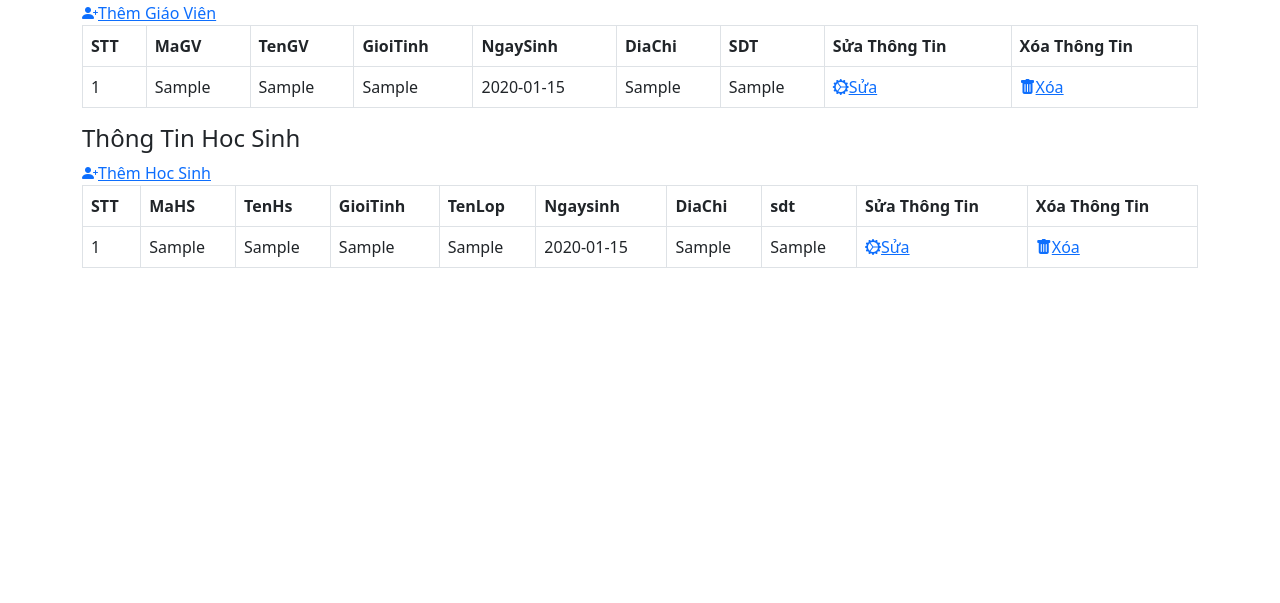
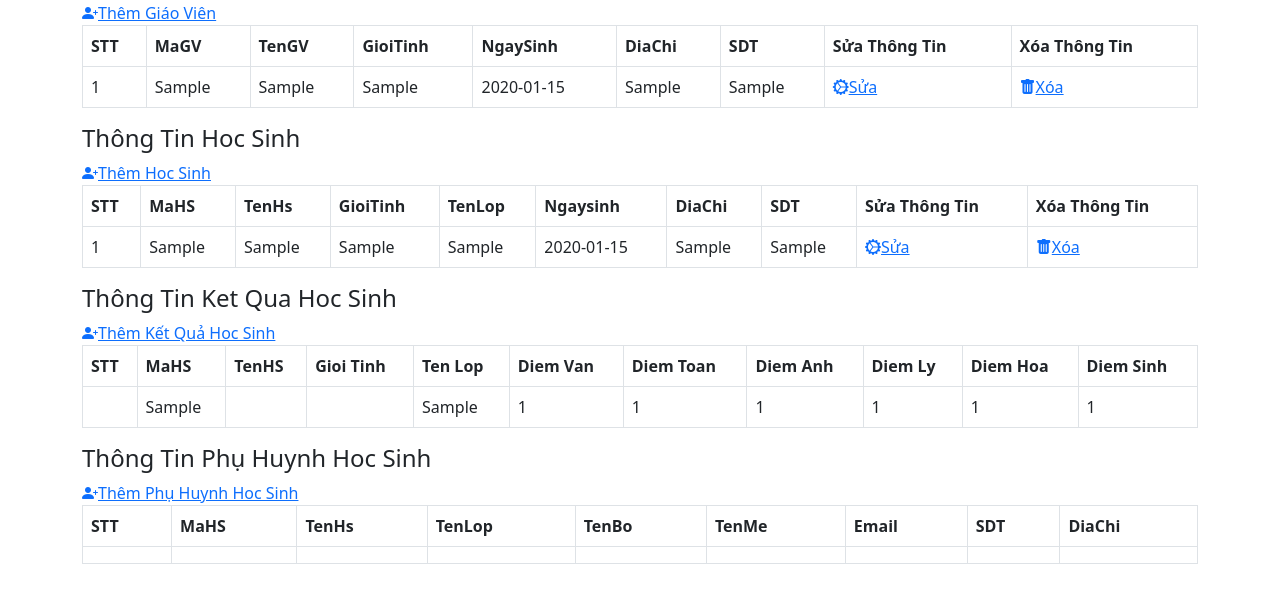
Before and after one commit to khiemcoNY/BTL_CongNgheWeb, a PHP site: page /admin.php in a window 1280 px wide. Shown: the part 133-736 px from the top of the page. Run offline with PHP 8.4, Linux system fonts and the light colour scheme; tables that the repository leaves empty or names only in its code hold one stand-in row (values such as "Sample post"); data that the repository does not hold is empty; some libraries are stand-ins or nearby versions.

Commit message:
tao bang ket qua,phu huynh trang admin

```diff
--- a/De10_QuanLyHocSinhTruongHoc/src/addhocsinh.php
+++ b/De10_QuanLyHocSinhTruongHoc/src/addhocsinh.php
@@ -90,7 +90,7 @@
                             <th width="">TenLop</th>
                             <th width="">Ngaysinh</th>
                             <th width="">DiaChi</th>
-                            <th width="">sdt</th>
+                            <th width="">SDT</th>
                         </tr>
                         <?php
                             include('connect.php');
--- a/De10_QuanLyHocSinhTruongHoc/src/admin.php
+++ b/De10_QuanLyHocSinhTruongHoc/src/admin.php
@@ -67,12 +67,8 @@
                     </div>
                 </div>
 
-                <div class="phuhuynh">
 
-                </div>
-                <div class="ketqua">
 
-                </div>
 
             </div>
         </div>
@@ -90,7 +86,7 @@
                             <th width="">TenLop</th>
                             <th width="">Ngaysinh</th>
                             <th width="">DiaChi</th>
-                            <th width="">sdt</th>
+                            <th width="">SDT</th>
                             <th width="">Sửa Thông Tin</th>
                             <th width="">Xóa Thông Tin</th>
                         </tr>
@@ -121,6 +117,103 @@
                 </div>
             </div>
         </div>
+        <div class="row">
+            <div class="col-md-12">
+                <h4>Thông Tin Ket Qua Hoc Sinh</h4>
+                <a href=""><i class="bi bi-person-plus-fill"></i>Thêm Kết Quả Hoc Sinh</a>
+                <div class="ketqua">
+                    <div class="table-responsive" id="employee_table">
+                        <table class="table table-bordered">
+                            <tr>
+                                <th width="">STT</th>
+                                <th width="">MaHS</th>
+                                <th width="">TenHS</th>
+                                <th width="">Gioi Tinh</th>
+                                <th width="">Ten Lop</th>
+                                <th width="">Diem Van</th>
+                                <th width="">Diem Toan</th>
+                                <th width="">Diem Anh</th>
+                                <th width="">Diem Ly</th>
+                                <th width="">Diem Hoa</th>
+                                <th width="">Diem Sinh</th>
+
+                            </tr>
+                            <?php
+                            include('connect.php');
+                            $sql = "SELECT * FROM KETQUA";
+                            $result = mysqli_query($conn, $sql);
+                            while ($row = mysqli_fetch_array($result)) {
+                            ?>
+                                <tr>
+                                    <td><?php echo $row["STT"]; ?></td>
+                                    <td><?php echo $row["MaHS"]; ?></td>
+                                    <td><?php echo $row["TenHS"]; ?></td>
+                                    <td><?php echo $row["GioiTinh"]; ?></td>
+                                    <td><?php echo $row["TenLop"]; ?></td>
+                                    <td><?php echo $row["DiemVan"]; ?></td>
+                                    <td><?php echo $row["DiemToan"]; ?></td>
+                                    <td><?php echo $row["DiemAnh"]; ?></td>
+                                    <td><?php echo $row["DiemLy"]; ?></td>
+                                    <td><?php echo $row["DiemHoa"]; ?></td>
+                                    <td><?php echo $row["DiemSinh"]; ?></td>
+
+                                </tr>
+                            <?php
+                            }
+                            ?>
+                        </table>
+                    </div>
+
+                </div>
+            </div>
+        </div>
+        <div class="row">
+            <div class="col-md-12">
+                <h4>Thông Tin Phụ Huynh Hoc Sinh</h4>
+                <a href=""><i class="bi bi-person-plus-fill"></i>Thêm Phụ Huynh Hoc Sinh</a>
+                <div class="phuhuynh">
+                    <div class="table-responsive" id="employee_table">
+                        <table class="table table-bordered">
+                            <tr>
+                                <th width="">STT</th>
+                                <th width="">MaHS</th>
+                                <th width="">TenHs</th>
+                                <th width="">TenLop</th>
+                                <th width="">TenBo</th>
+                                <th width="">TenMe</th>
+                                <th width="">Email</th>
+                                <th width="">SDT</th>
+                                <th width="">DiaChi</th>
+
+                            </tr>
+                            <?php
+                            include('connect.php');
+                            $sql = "SELECT * FROM PHUHUYNH";
+                            $result = mysqli_query($conn, $sql);
+                            while ($row = mysqli_fetch_array($result)) {
+                            ?>
+                                <tr>
+                                    <td><?php echo $row["STT"]; ?></td>
+                                    <td><?php echo $row["MaHS"]; ?></td>
+                                    <td><?php echo $row["TenHS"]; ?></td>
+                                    <td><?php echo $row["TenLop"]; ?></td>
+                                    <td><?php echo $row["TenBo"]; ?></td>
+                                    <td><?php echo $row["TenMe"]; ?></td>
+                                    <td><?php echo $row["Email"]; ?></td>
+                                    <td><?php echo $row["SDT"]; ?></td>
+                                    <td><?php echo $row["DiaChi"]; ?></td>
+
+
+                                </tr>
+                            <?php
+                            }
+                            ?>
+                        </table>
+                    </div>
+
+                </div>
+            </div>
+        </div>
     </div>
 
     <!-- Optional JavaScript; choose one of the two! -->
--- a/De10_QuanLyHocSinhTruongHoc/src/processketqua.php
+++ b/De10_QuanLyHocSinhTruongHoc/src/processketqua.php
@@ -5,8 +5,8 @@ if(isset($_POST['btnKetQua'])){
     $TenHS=$_POST['TenHS'];
     $GioiTinh=$_POST['GioiTinh'];
     $TenLop=$_POST['TenLop'];
-    $DiemVan=$_POST['DiemToan'];
-    $DiemToan=$_POST['MaHS'];
+    $DiemVan=$_POST['DiemVan'];
+    $DiemToan=$_POST['DiemToan'];
     $DiemAnh=$_POST['DiemAnh'];
     $DiemLy=$_POST['DiemLy'];
     $DiemHoa=$_POST['DiemHoa'];
```
